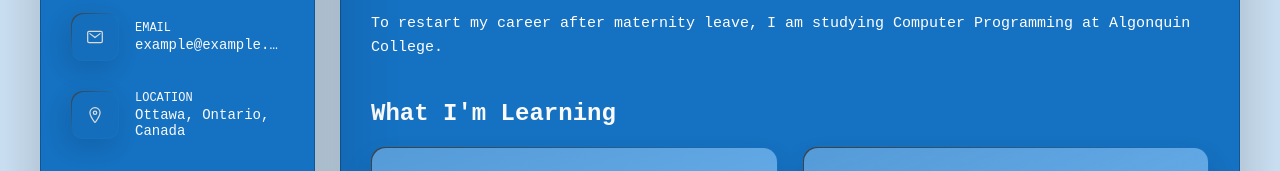
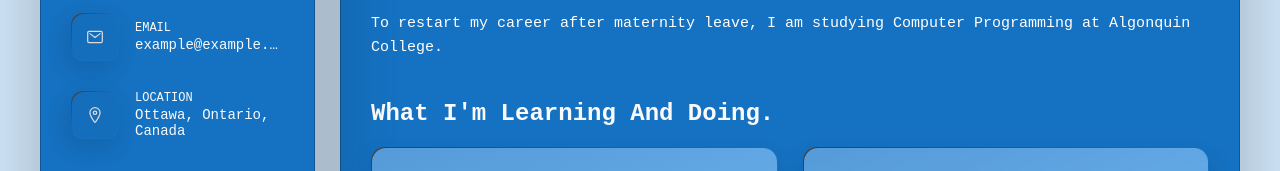
Before and after one commit to Kanykei-Akmatova/Kanykei-Akmatova.github.io, a plain HTML site: page index.html in a window 1280 px wide. Shown: the part 393-564 px from the top of the page. Drawn offline with nearby package versions, Linux system fonts and the light colour scheme.

Commit message:
text correction.

```diff
--- a/index.html
+++ b/index.html
@@ -115,7 +115,7 @@
 
           <!-- - service -->
           <section class="service">
-            <h3 class="h3 service-title">What i'm learning</h3>
+            <h3 class="h3 service-title">What i'm learning and doing.</h3>
 
             <ul class="service-list">
               <li class="service-item">
```
